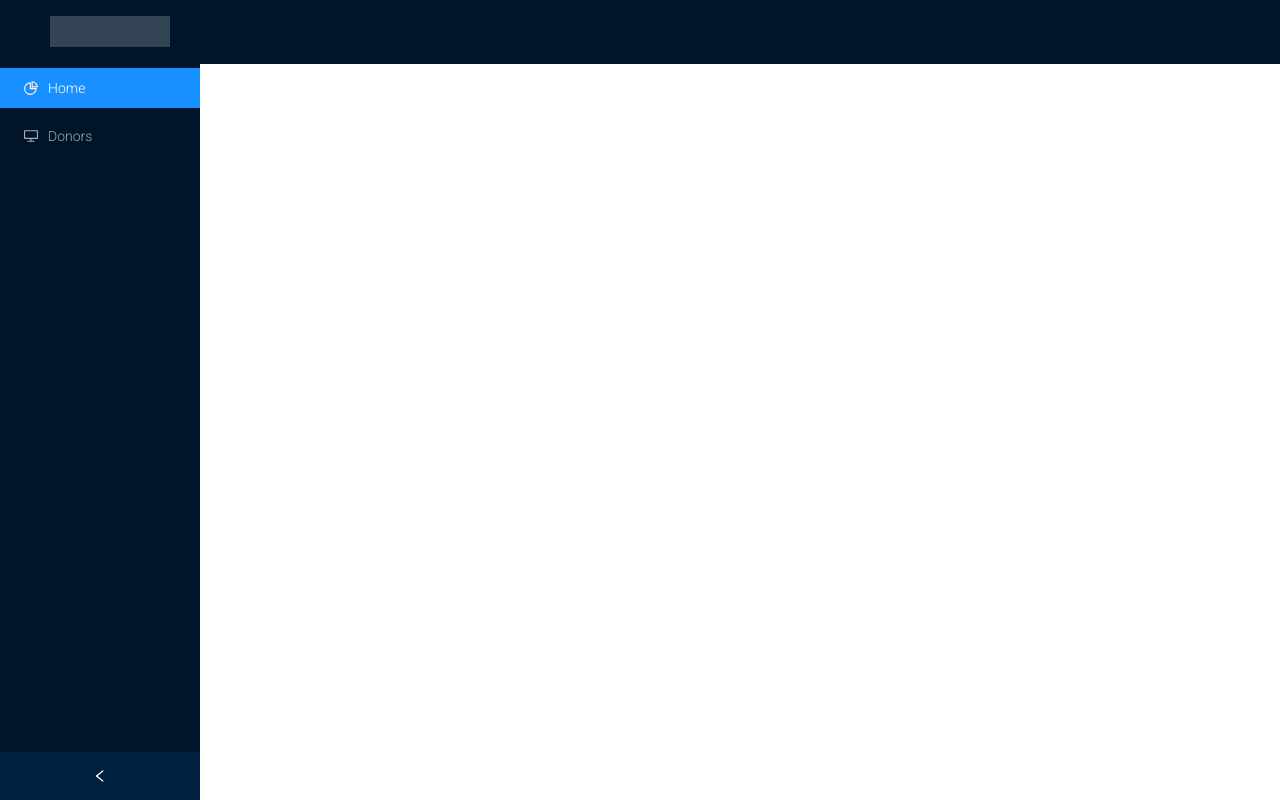
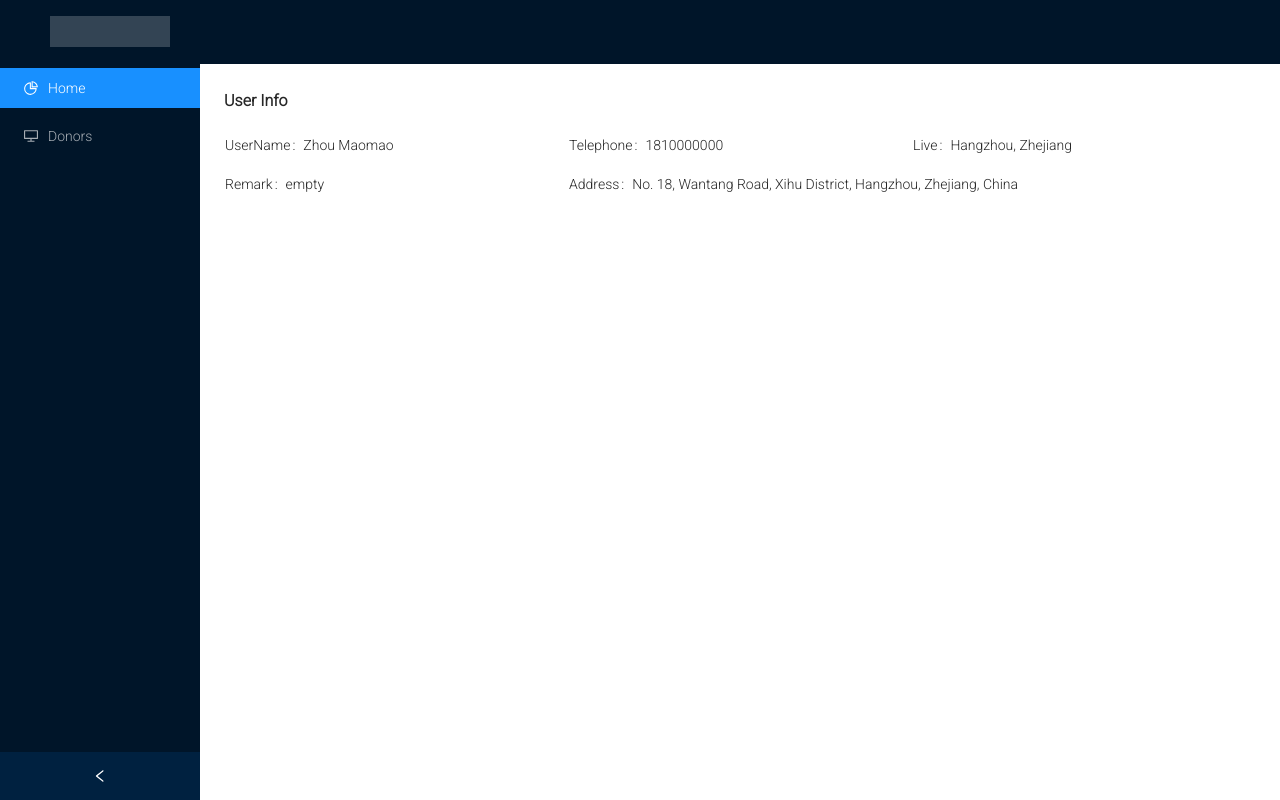
Before and after one commit to haywoodIII/HabitatCRM, a React (Create React App) app in the folder ClientApp/: page /profile/1 in a window 1280 px wide. Built offline with nearby package versions, Linux system fonts and the light colour scheme.

Commit message:
Add donor profile page

```diff
--- a/ClientApp/src/App.js
+++ b/ClientApp/src/App.js
@@ -4,9 +4,10 @@ import { Layout } from './components/Layout';
 import { Home } from './components/Home';
 import { FetchData } from './components/FetchData';
 import { DonorsPage } from './components/donors/DonorsPage';
-
+import { Profile } from './components/donors/Profile';
 
 import './custom.css'
+
 
 export default class App extends Component {
   static displayName = App.name;
@@ -17,6 +18,7 @@ export default class App extends Component {
         <Route exact path='/' component={Home} />
         <Route path='/donors' component={DonorsPage} />
         <Route path='/fetch-data' component={FetchData} />
+        <Route path='/profile/:id' component={Profile} />
       </Layout>
     );
   }
--- a/ClientApp/src/components/Home.js
+++ b/ClientApp/src/components/Home.js
@@ -61,25 +61,17 @@ const title = {
 }
 
 const campaignSelect = (
-    <>
+
       <Select style={{ width: 120 }}
       defaultValue="Current Year"
       showSearch
       style={{ width: 200 }}
       optionFilterProp="children"
       >
-      <OptGroup label="2020">
         <Option value="jack">5k</Option>
         <Option value="lucy">Women's Build</Option>
-        <Option value="Yiminghe">Current Year</Option>
-      </OptGroup>
-      <OptGroup label="2019">
-        <Option value="jack">5k</Option>
-        <Option value="lucy">Women's Build</Option>
-        <Option value="Yiminghe">2019 Year</Option>
-      </OptGroup>
       </Select>
-    </>
+
 )
 
 export function Home (){
--- a/ClientApp/src/components/donors/DonorsPage.js
+++ b/ClientApp/src/components/donors/DonorsPage.js
@@ -1,4 +1,5 @@
 import React, { useState } from 'react';
+import {useParams, Link} from "react-router-dom";
 import { Popconfirm, Table, Tag, Space, Button, Modal } from 'antd';
 import {DonationsForm} from './DonationsForm'
 import { DonorsModal } from './DonorsModal';
@@ -70,7 +71,9 @@ function DonorsTable(){
 
   return (
     <Table dataSource={dataSource} rowKey={r => r.donor.donorId}>
-      <Column title='Name' dataIndex={['donor', 'name']} key='name' render={text => <a>{text}</a>}></Column>
+      <Column title='Name' dataIndex={['donor', 'name']} key='name' render={(_, record) =>
+        (<Link to={`profile/${record.donor.donorId}`}>{record.donor.name}</Link>)}>
+      </Column>
       <Column title='Email' dataIndex={['donor', 'email']} ></Column>
       <ColumnGroup title="Address">
         <Column title='Street' dataIndex={['donor', 'address', 'street']} ></Column>
@@ -108,13 +111,13 @@ function DonorsTable(){
           <DonationsForm/>
         </Modal>
       </>
-          <DonorsModal text="Update" initialValues={record}/>
-          <Popconfirm
-            title={`Are you sure delete ${record.name}?`}
-            onConfirm={(e) => deleteRow(record.key, e)}
-            okText="Yes"
-            cancelText="No"
-          >
+        <DonorsModal text="Update" initialValues={record}/>
+        <Popconfirm
+          title={`Are you sure delete ${record.donor.name}?`}
+          onConfirm={(e) => deleteRow(record.donor.donorId, e)}
+          okText="Yes"
+          cancelText="No"
+        >
         <Button danger>
           Delete
         </Button>
@@ -132,7 +135,7 @@ export function DonorsPage() {
         <>
         <div style={{ marginBottom: 16 }}>
         <DonorsModal text="Add Donor"/>
-        <CampaignModal/>
+        <CampaignModal />
         </div>
             <DonorsTable/>
         </>
--- /dev/null
+++ b/ClientApp/src/components/donors/Profile.js
@@ -0,0 +1,16 @@
+import React, { useState }  from 'react';
+import { Descriptions } from 'antd';
+
+export function Profile() {
+    return (
+        <Descriptions title="User Info">
+            <Descriptions.Item label="UserName">Zhou Maomao</Descriptions.Item>
+            <Descriptions.Item label="Telephone">1810000000</Descriptions.Item>
+            <Descriptions.Item label="Live">Hangzhou, Zhejiang</Descriptions.Item>
+            <Descriptions.Item label="Remark">empty</Descriptions.Item>
+            <Descriptions.Item label="Address">
+            No. 18, Wantang Road, Xihu District, Hangzhou, Zhejiang, China
+            </Descriptions.Item>
+      </Descriptions>
+    );
+}
```
